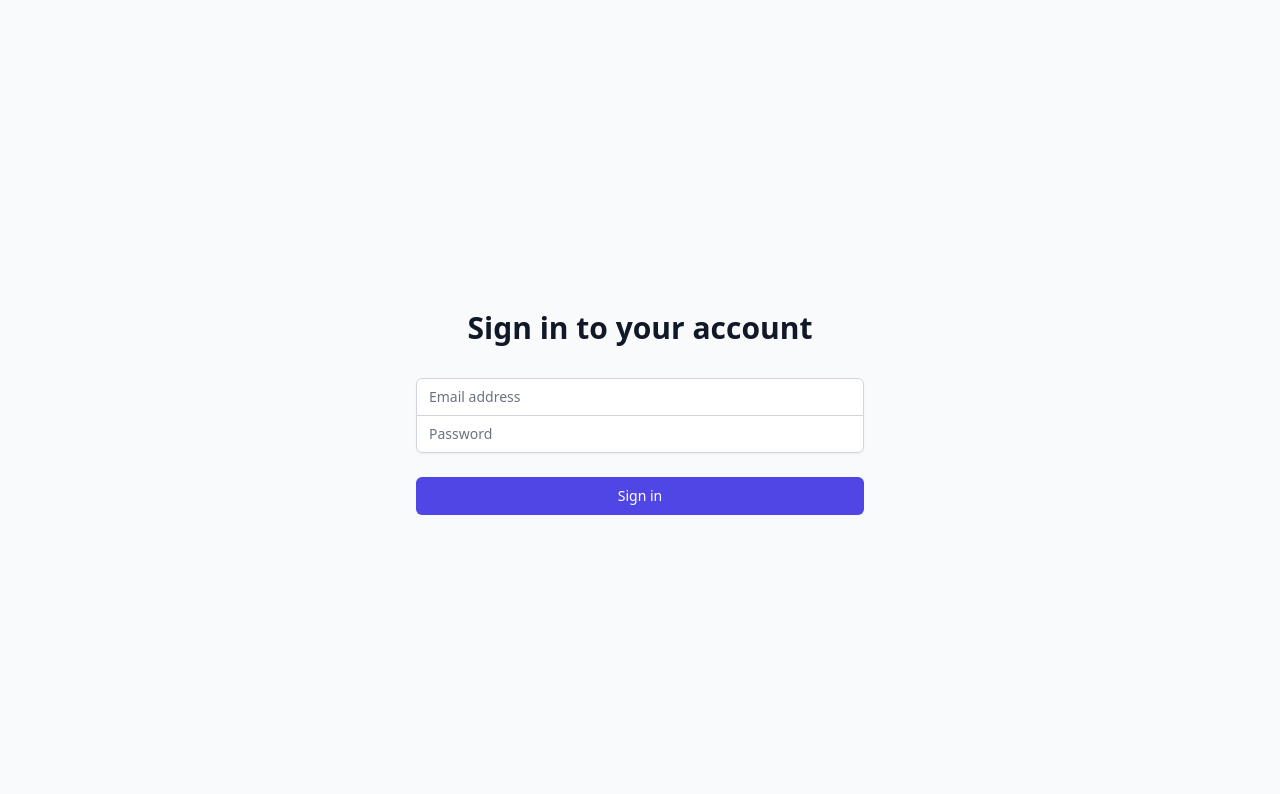
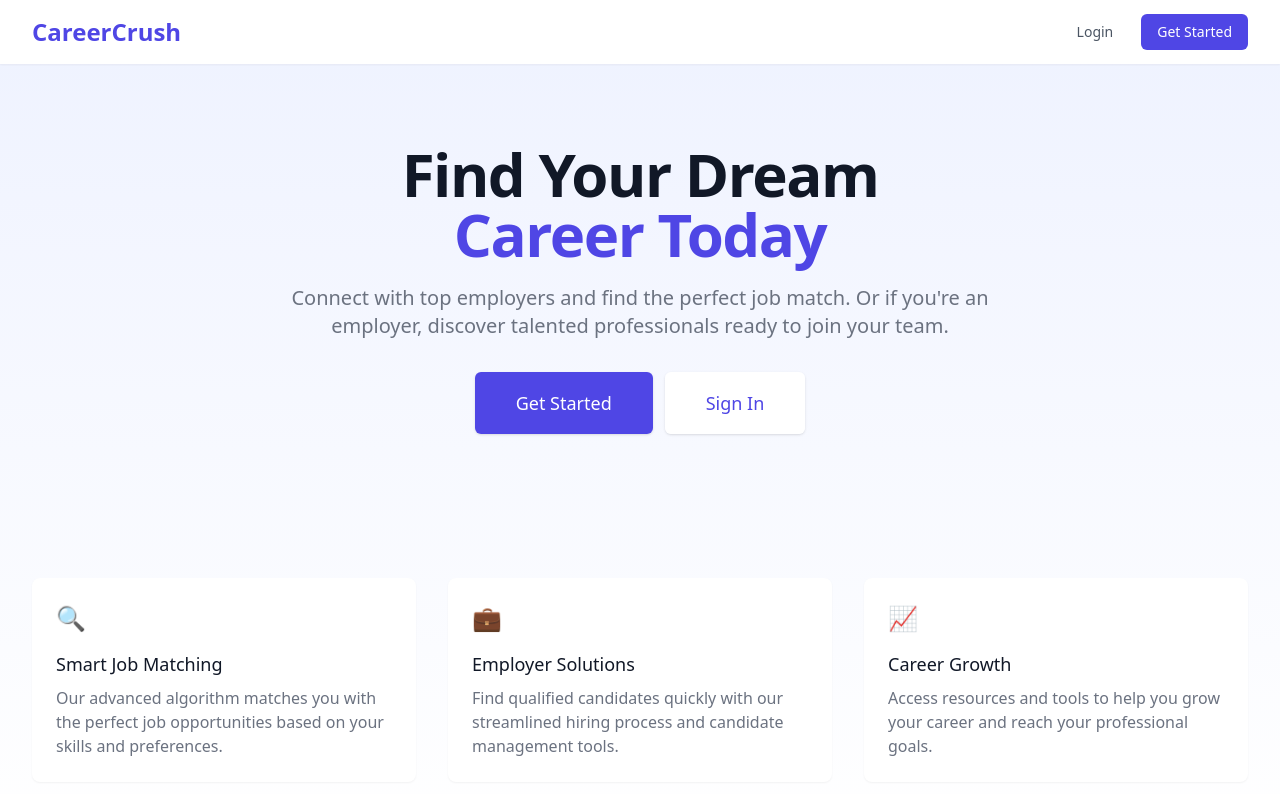
Before and after one commit to Vinceclave/CareerCrush, a React (Vite) app in the folder client/: page / in a window 1280 px wide. Before the commit this address led to /login. Shown: the top 794 px of the page. Built offline with nearby package versions, Linux system fonts and the light colour scheme; no server answers.

Commit message:
updated client

```diff
--- a/client/src/App.tsx
+++ b/client/src/App.tsx
@@ -1,12 +1,23 @@
 import { BrowserRouter as Router, Routes, Route, Navigate } from 'react-router-dom';
+import { authService } from './services/authService';
+import LandingPage from './components/LandingPage';
 import Login from './components/auth/Login';
 import Register from './components/auth/Register';
-import { authService } from './services/authService';
+import Dashboard from './components/Dashboard';
+import DashboardLayout from './components/layout/DashboardLayout';
 
 // Protected Route component
 const ProtectedRoute = ({ children }: { children: React.ReactNode }) => {
   if (!authService.isAuthenticated()) {
     return <Navigate to="/login" replace />;
+  }
+  return <DashboardLayout>{children}</DashboardLayout>;
+};
+
+// Public Route component
+const PublicRoute = ({ children }: { children: React.ReactNode }) => {
+  if (authService.isAuthenticated()) {
+    return <Navigate to="/dashboard" replace />;
   }
   return <>{children}</>;
 };
@@ -15,17 +26,60 @@ function App() {
   return (
     <Router>
       <Routes>
-        <Route path="/login" element={<Login />} />
-        <Route path="/register" element={<Register />} />
+        {/* Public Routes */}
+        <Route
+          path="/"
+          element={
+            <PublicRoute>
+              <LandingPage />
+            </PublicRoute>
+          }
+        />
+        <Route
+          path="/login"
+          element={
+            <PublicRoute>
+              <Login />
+            </PublicRoute>
+          }
+        />
+        <Route
+          path="/register"
+          element={
+            <PublicRoute>
+              <Register />
+            </PublicRoute>
+          }
+        />
+
+        {/* Protected Routes */}
         <Route
           path="/dashboard"
           element={
             <ProtectedRoute>
-              <div>Dashboard (Protected)</div>
+              <Dashboard />
             </ProtectedRoute>
           }
         />
-        <Route path="/" element={<Navigate to="/login" replace />} />
+        <Route
+          path="/jobs"
+          element={
+            <ProtectedRoute>
+              <div>Jobs Page (Coming Soon)</div>
+            </ProtectedRoute>
+          }
+        />
+        <Route
+          path="/profile"
+          element={
+            <ProtectedRoute>
+              <div>Profile Page (Coming Soon)</div>
+            </ProtectedRoute>
+          }
+        />
+
+        {/* Catch all route */}
+        <Route path="*" element={<Navigate to="/" replace />} />
       </Routes>
     </Router>
   );
--- /dev/null
+++ b/client/src/components/Dashboard.tsx
@@ -0,0 +1,36 @@
+export default function Dashboard() {
+  return (
+    <div className="bg-white shadow rounded-lg p-6">
+      <h1 className="text-2xl font-bold text-gray-900 mb-6">Welcome to Your Dashboard</h1>
+
+      <div className="grid grid-cols-1 gap-6 sm:grid-cols-2 lg:grid-cols-3">
+        {/* Quick Stats */}
+        <div className="bg-indigo-50 rounded-lg p-6">
+          <h2 className="text-lg font-medium text-indigo-900">Job Applications</h2>
+          <p className="mt-2 text-3xl font-bold text-indigo-600">0</p>
+          <p className="mt-1 text-sm text-indigo-500">Total applications submitted</p>
+        </div>
+
+        <div className="bg-green-50 rounded-lg p-6">
+          <h2 className="text-lg font-medium text-green-900">Interviews</h2>
+          <p className="mt-2 text-3xl font-bold text-green-600">0</p>
+          <p className="mt-1 text-sm text-green-500">Upcoming interviews</p>
+        </div>
+
+        <div className="bg-purple-50 rounded-lg p-6">
+          <h2 className="text-lg font-medium text-purple-900">Profile Views</h2>
+          <p className="mt-2 text-3xl font-bold text-purple-600">0</p>
+          <p className="mt-1 text-sm text-purple-500">Employer profile views</p>
+        </div>
+      </div>
+
+      {/* Recent Activity */}
+      <div className="mt-8">
+        <h2 className="text-lg font-medium text-gray-900 mb-4">Recent Activity</h2>
+        <div className="bg-gray-50 rounded-lg p-4">
+          <p className="text-gray-500 text-center">No recent activity to show</p>
+        </div>
+      </div>
+    </div>
+  );
+}
--- /dev/null
+++ b/client/src/components/LandingPage.tsx
@@ -0,0 +1,91 @@
+import { Link } from 'react-router-dom';
+
+export default function LandingPage() {
+  return (
+    <div className="min-h-screen bg-gradient-to-b from-indigo-50 to-white">
+      {/* Navigation */}
+      <nav className="bg-white shadow-sm">
+        <div className="max-w-7xl mx-auto px-4 sm:px-6 lg:px-8">
+          <div className="flex justify-between h-16">
+            <div className="flex items-center">
+              <span className="text-2xl font-bold text-indigo-600">CareerCrush</span>
+            </div>
+            <div className="flex items-center space-x-4">
+              <Link
+                to="/login"
+                className="text-gray-600 hover:text-indigo-600 px-3 py-2 rounded-md text-sm font-medium"
+              >
+                Login
+              </Link>
+              <Link
+                to="/register"
+                className="bg-indigo-600 text-white px-4 py-2 rounded-md text-sm font-medium hover:bg-indigo-700"
+              >
+                Get Started
+              </Link>
+            </div>
+          </div>
+        </div>
+      </nav>
+
+      {/* Hero Section */}
+      <div className="max-w-7xl mx-auto px-4 sm:px-6 lg:px-8 py-20">
+        <div className="text-center">
+          <h1 className="text-4xl tracking-tight font-extrabold text-gray-900 sm:text-5xl md:text-6xl">
+            <span className="block">Find Your Dream</span>
+            <span className="block text-indigo-600">Career Today</span>
+          </h1>
+          <p className="mt-3 max-w-md mx-auto text-base text-gray-500 sm:text-lg md:mt-5 md:text-xl md:max-w-3xl">
+            Connect with top employers and find the perfect job match. Or if you're an employer,
+            discover talented professionals ready to join your team.
+          </p>
+          <div className="mt-5 max-w-md mx-auto sm:flex sm:justify-center md:mt-8">
+            <div className="rounded-md shadow">
+              <Link
+                to="/register"
+                className="w-full flex items-center justify-center px-8 py-3 border border-transparent text-base font-medium rounded-md text-white bg-indigo-600 hover:bg-indigo-700 md:py-4 md:text-lg md:px-10"
+              >
+                Get Started
+              </Link>
+            </div>
+            <div className="mt-3 rounded-md shadow sm:mt-0 sm:ml-3">
+              <Link
+                to="/login"
+                className="w-full flex items-center justify-center px-8 py-3 border border-transparent text-base font-medium rounded-md text-indigo-600 bg-white hover:bg-gray-50 md:py-4 md:text-lg md:px-10"
+              >
+                Sign In
+              </Link>
+            </div>
+          </div>
+        </div>
+      </div>
+
+      {/* Features Section */}
+      <div className="max-w-7xl mx-auto px-4 sm:px-6 lg:px-8 py-16">
+        <div className="grid grid-cols-1 gap-8 md:grid-cols-3">
+          <div className="bg-white p-6 rounded-lg shadow-sm">
+            <div className="text-indigo-600 text-2xl mb-4">🔍</div>
+            <h3 className="text-lg font-medium text-gray-900">Smart Job Matching</h3>
+            <p className="mt-2 text-gray-500">
+              Our advanced algorithm matches you with the perfect job opportunities based on your skills and preferences.
+            </p>
+          </div>
+          <div className="bg-white p-6 rounded-lg shadow-sm">
+            <div className="text-indigo-600 text-2xl mb-4">💼</div>
+            <h3 className="text-lg font-medium text-gray-900">Employer Solutions</h3>
+            <p className="mt-2 text-gray-500">
+              Find qualified candidates quickly with our streamlined hiring process and candidate management tools.
+            </p>
+          </div>
+          <div className="bg-white p-6 rounded-lg shadow-sm">
+            <div className="text-indigo-600 text-2xl mb-4">📈</div>
+            <h3 className="text-lg font-medium text-gray-900">Career Growth</h3>
+            <p className="mt-2 text-gray-500">
+              Access resources and tools to help you grow your career and reach your professional goals.
+            </p>
+          </div>
+        </div>
+      </div>
+    </div>
+  );
+}
--- /dev/null
+++ b/client/src/components/layout/DashboardLayout.tsx
@@ -0,0 +1,65 @@
+import { Link, useNavigate } from 'react-router-dom';
+import { authService } from '../../services/authService';
+
+interface DashboardLayoutProps {
+  children: React.ReactNode;
+}
+
+export default function DashboardLayout({ children }: DashboardLayoutProps) {
+  const navigate = useNavigate();
+
+  const handleLogout = () => {
+    authService.logout();
+    navigate('/login');
+  };
+
+  return (
+    <div className="min-h-screen bg-gray-100">
+      {/* Navigation */}
+      <nav className="bg-white shadow-sm">
+        <div className="max-w-7xl mx-auto px-4 sm:px-6 lg:px-8">
+          <div className="flex justify-between h-16">
+            <div className="flex">
+              <div className="flex-shrink-0 flex items-center">
+                <span className="text-2xl font-bold text-indigo-600">CareerCrush</span>
+              </div>
+              <div className="hidden sm:ml-6 sm:flex sm:space-x-8">
+                <Link
+                  to="/dashboard"
+                  className="border-indigo-500 text-gray-900 inline-flex items-center px-1 pt-1 border-b-2 text-sm font-medium"
+                >
+                  Dashboard
+                </Link>
+                <Link
+                  to="/jobs"
+                  className="border-transparent text-gray-500 hover:border-gray-300 hover:text-gray-700 inline-flex items-center px-1 pt-1 border-b-2 text-sm font-medium"
+                >
+                  Jobs
+                </Link>
+                <Link
+                  to="/profile"
+                  className="border-transparent text-gray-500 hover:border-gray-300 hover:text-gray-700 inline-flex items-center px-1 pt-1 border-b-2 text-sm font-medium"
+                >
+                  Profile
+                </Link>
+              </div>
+            </div>
+            <div className="flex items-center">
+              <button
+                onClick={handleLogout}
+                className="text-gray-500 hover:text-gray-700 px-3 py-2 rounded-md text-sm font-medium"
+              >
+                Logout
+              </button>
+            </div>
+          </div>
+        </div>
+      </nav>
+
+      {/* Main Content */}
+      <main className="max-w-7xl mx-auto py-6 sm:px-6 lg:px-8">
+        {children}
+      </main>
+    </div>
+  );
+}
```
